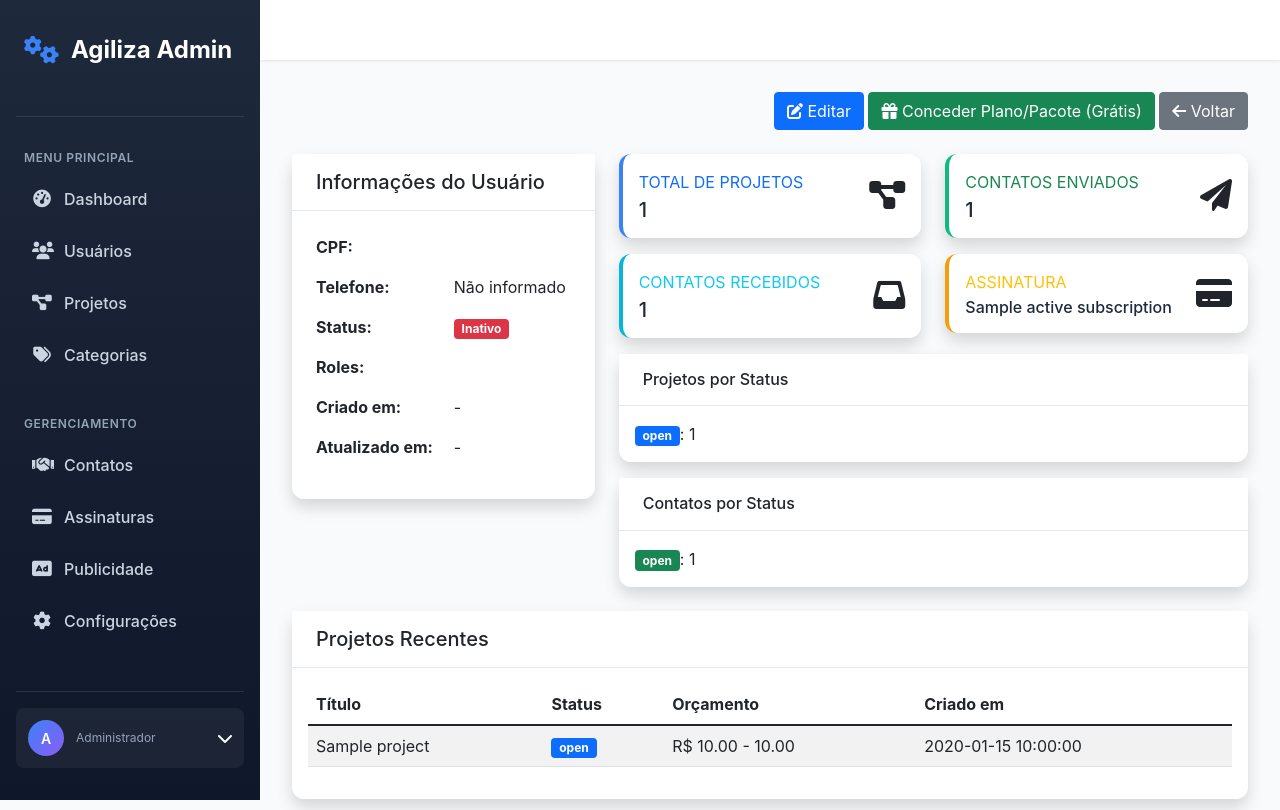
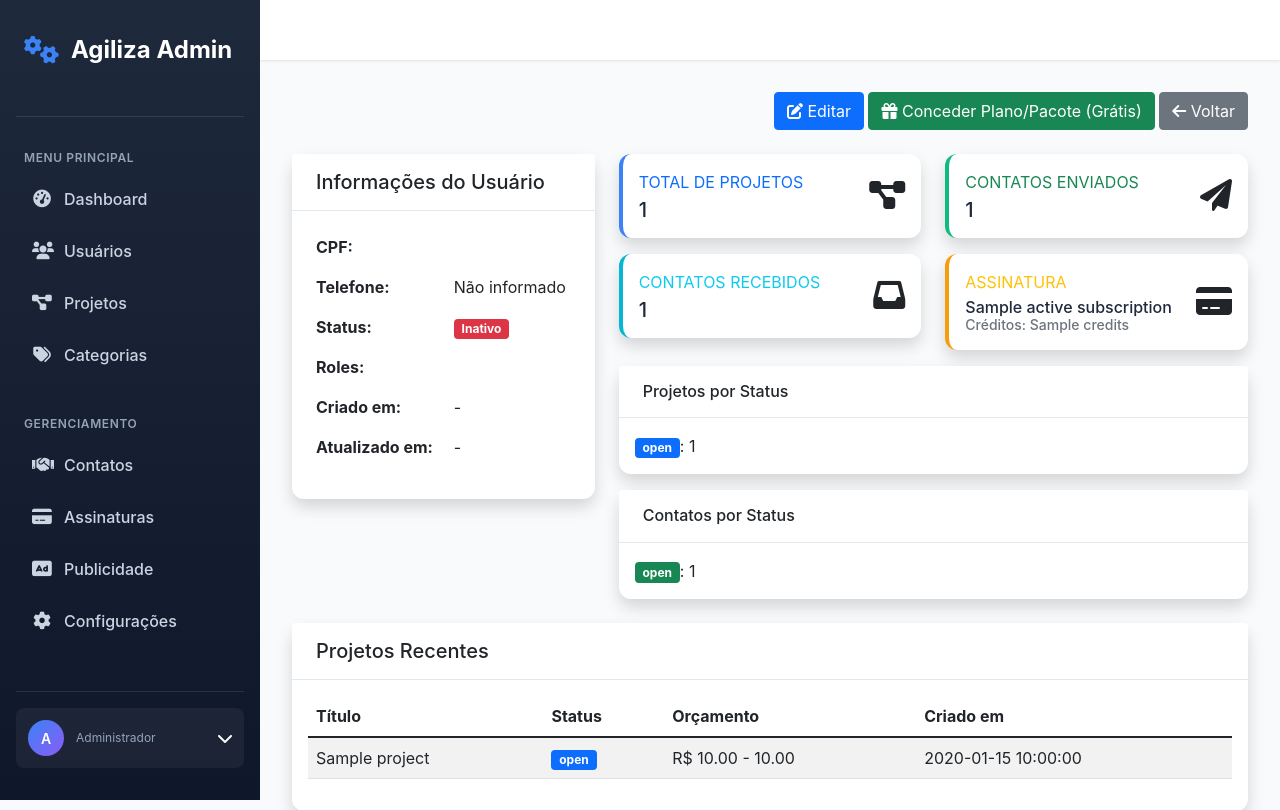
Before and after one commit to SrClauss/agapp, a Python web app: template backend/templates/admin/user_detail.html in a window 1280 px wide. Shown: the top 810 px of the page. Run offline with Jinja, Linux system fonts and the light colour scheme; the template is opened without the code that fills it: most values are stand-ins (such as "Sample title", 1, 10 or a date in 2020).

Commit message:
UI: show subscription credits on admin user detail

```diff
--- a/backend/templates/admin/user_detail.html
+++ b/backend/templates/admin/user_detail.html
@@ -141,6 +141,7 @@
                                 <div class="h6 mb-0 font-weight-bold text-gray-800">
                                     {% if stats.active_subscription %}
                                         {{ stats.active_subscription.plan_name }}
+                                        <div class="small text-muted">Créditos: {{ stats.active_subscription.credits }}</div>
                                     {% else %}
                                         Nenhuma
                                     {% endif %}
```
